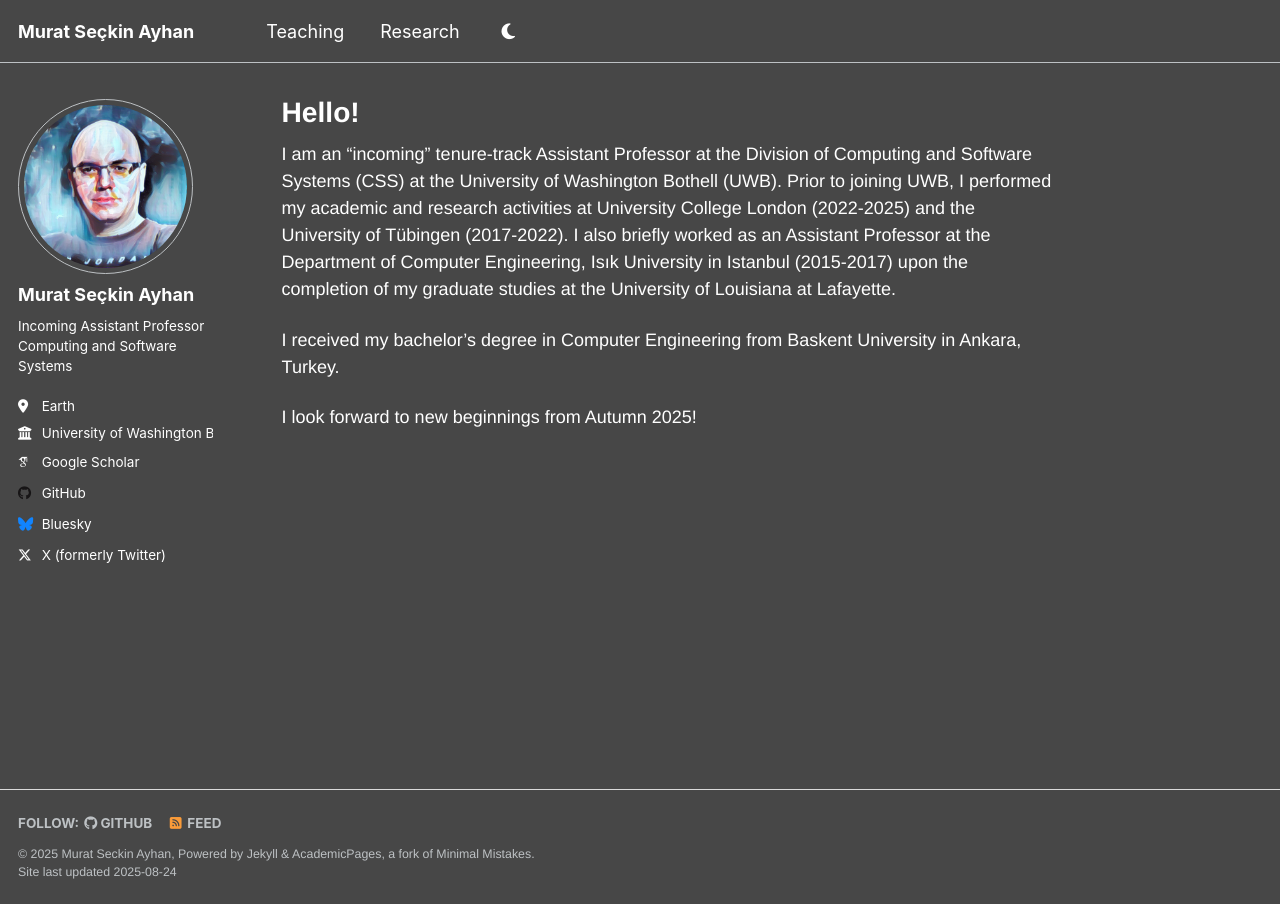
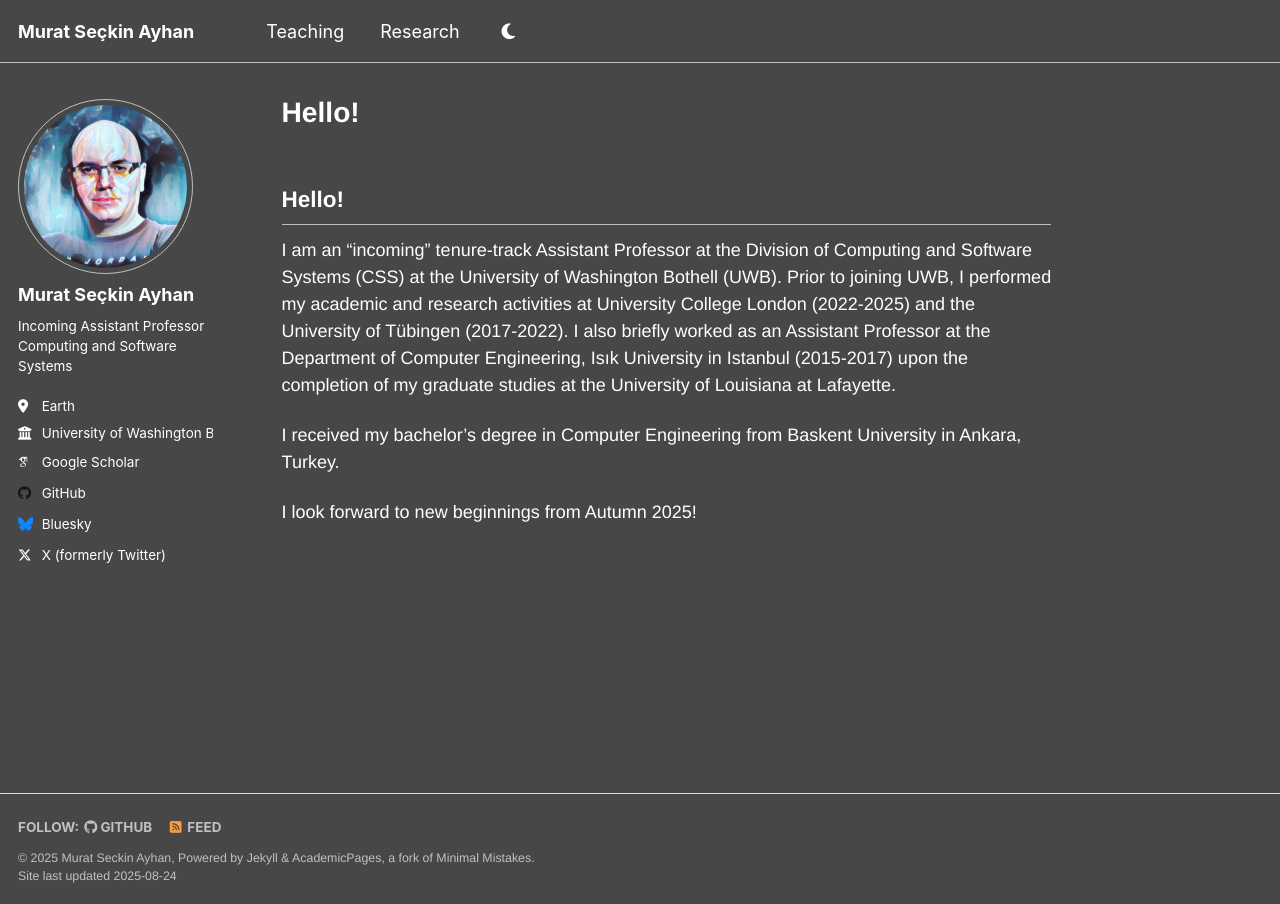
Before and after one commit to msayhan/msayhan.github.io, a Jekyll site: the page built from _pages/about.md, in a window 1280 px wide. Built offline with Jekyll 4.4.1, drawn with Linux system fonts in a browser that asks for light colours; some web fonts are replaced; a script that is not in the unit is left out.

Commit message:
collections no title display in effect

```diff
--- a/_pages/about.md
+++ b/_pages/about.md
@@ -6,6 +6,8 @@ redirect_from:
   - /about/
   - /about.html
 ---
+
+<h2>Hello!</h2>
 
 I am an “incoming” tenure-track Assistant Professor at the Division of Computing and Software Systems (CSS) at the University of Washington Bothell (UWB). Prior to joining UWB, I performed my academic and research activities at University College London (2022-2025) and the University of Tübingen (2017-2022). I also briefly worked as an Assistant Professor at the Department of Computer Engineering, Isık University in Istanbul (2015-2017) upon the completion of my graduate studies at the University of Louisiana at Lafayette.
 
```
